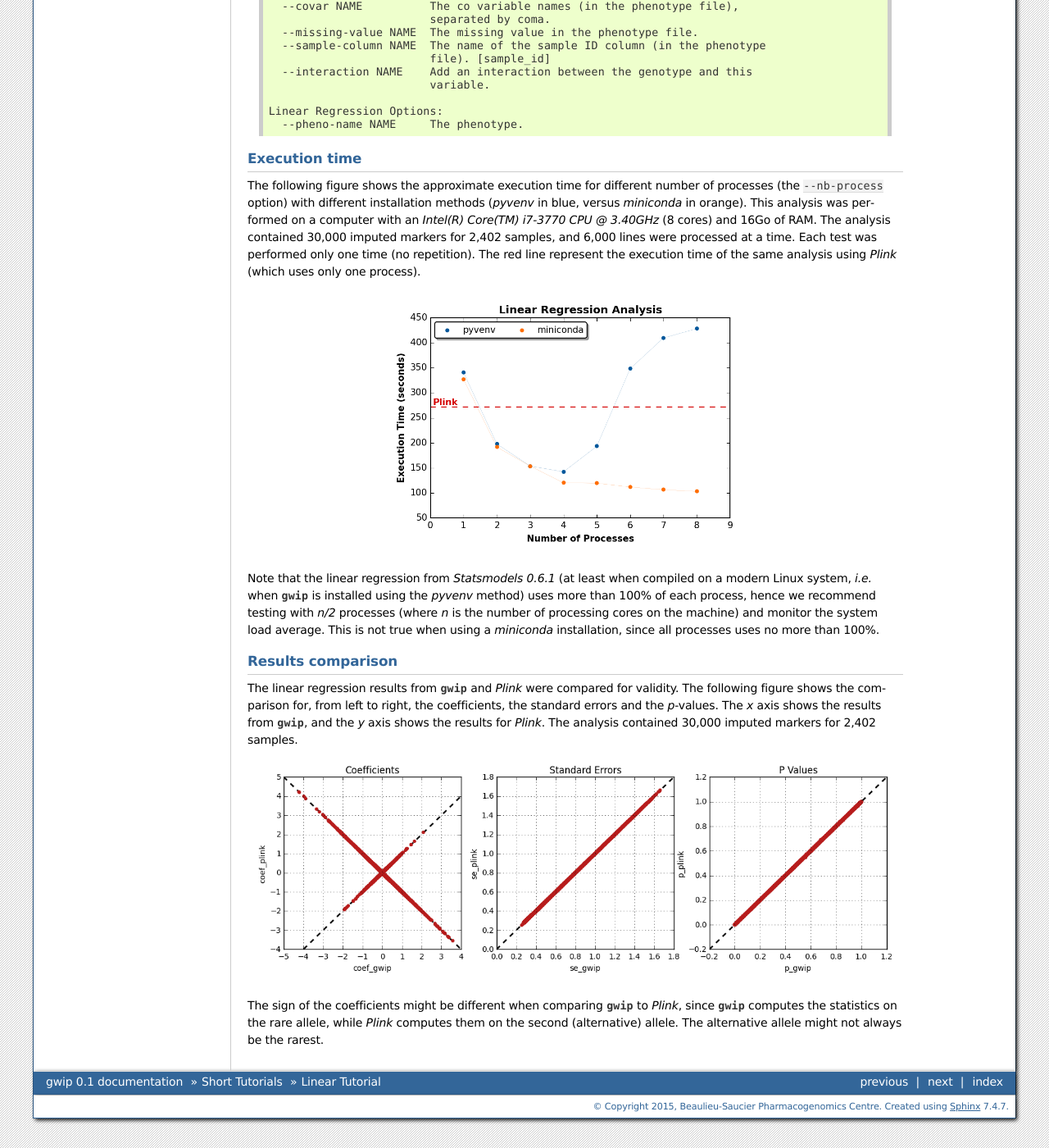
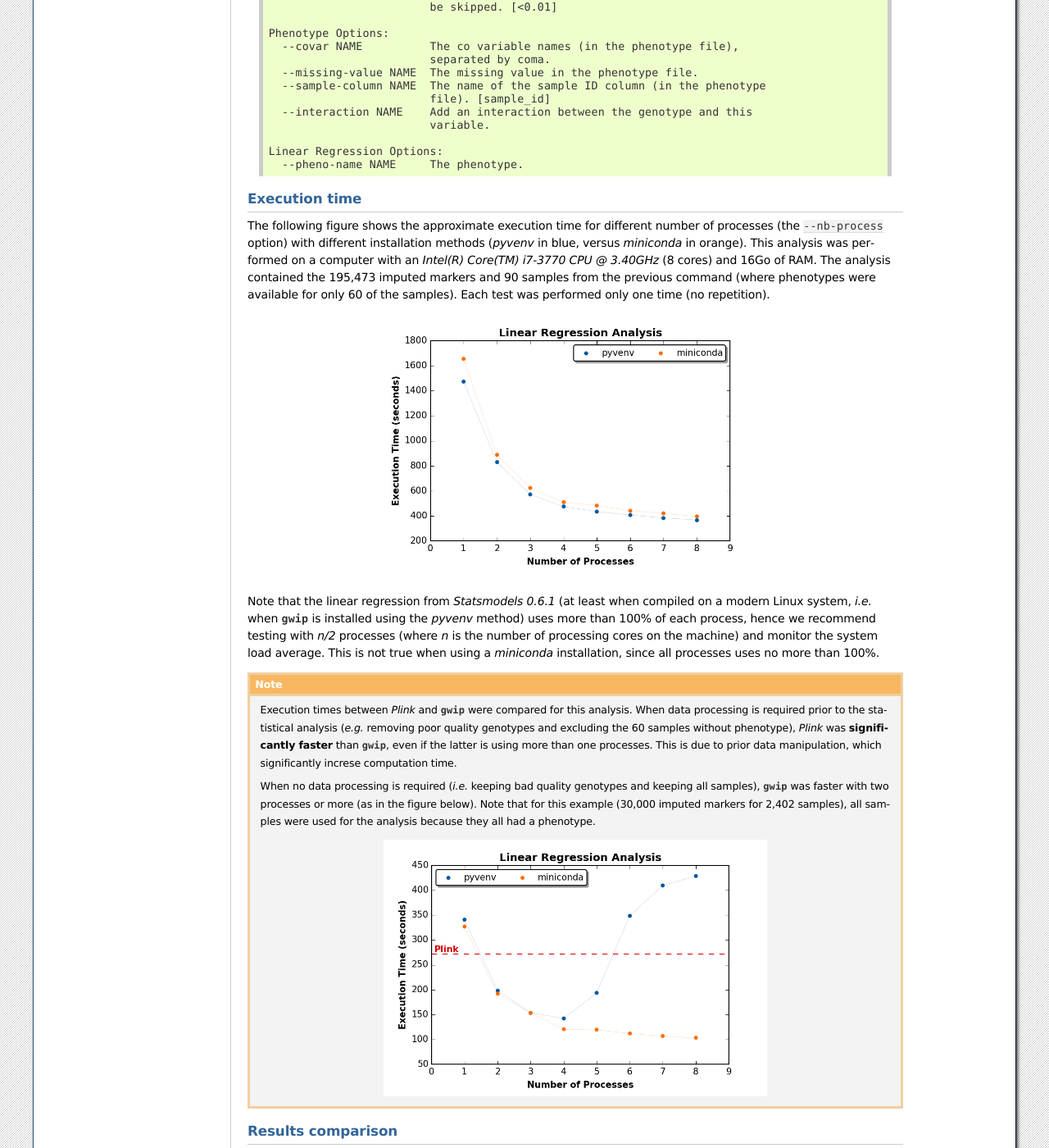
Before and after one commit to pgxcentre/genipe, a Sphinx documentation site: the page built from docs/tutorials/tutorial_linear.rst, in a window 1280 px wide and 1400 px high, scrolled down 3858 px. Shown: the whole window at 82% size. Built offline with Sphinx 7.4.7, drawn with Linux system fonts in a browser that asks for light colours; some of the changed text lies outside the part shown.

Commit message:
Linear tutorial now completed

```diff
--- a/docs/tutorials/tutorial_linear.rst
+++ b/docs/tutorials/tutorial_linear.rst
@@ -115,7 +111,8 @@
    ...
 
 We provide a *dummy* phenotype file (where values, except for ``Gender``, were
-randomly generated). The following command should download the phenotype file.
+randomly generated for 60 founders of the dataset). The following command
+should download the phenotype file.
 
 .. code-block:: bash
 
@@ -175,6 +172,14 @@
 :ref:`lin-tut-usage` section. The number of process to use might differ
 according to the installation type and to the computer/server. See the
 :ref:`lin-tut-execution-time` section for more information.
+
+.. note::
+
+   Analysis will be performed only on samples whitout missing data (phenotype,
+   gender, variables, etc).
+
+   By default, the analysis is performed by removing low quality genotypes
+   (using a probability threshold of 0.9, the ``--prob`` option).
 
 
 .. _lin-tut-output-files:
@@ -292,10 +297,9 @@
 of processes (the ``--nb-process`` option) with different installation methods
 (*pyvenv* in blue, versus *miniconda* in orange). This analysis was performed
 on a computer with an *Intel(R) Core(TM) i7-3770 CPU @ 3.40GHz* (8 cores) and
-16Go of RAM. The analysis contained 30,000 imputed markers for 2,402 samples,
-and 6,000 lines were processed at a time. Each test was performed only one time
-(no repetition). The red line represent the execution time of the same analysis
-using *Plink* (which uses only one process).
+16Go of RAM. The analysis contained the 195,473 imputed markers and 90 samples
+from the previous command (where phenotypes were available for only 60 of the
+samples). Each test was performed only one time (no repetition).
 
 .. _linear_exec_time:
 
@@ -312,6 +316,28 @@
 when using a *miniconda* installation, since all processes uses no more than
 100%.
 
+.. note::
+
+   Execution times between *Plink* and :py:mod:`gwip` were compared for this
+   analysis. When data processing is required prior to the statistical analysis
+   (*e.g.* removing poor quality genotypes and excluding the 60 samples without
+   phenotype), *Plink* was **significantly faster** than :py:mod:`gwip`, even
+   if the latter is using more than one processes. This is due to prior data
+   manipulation, which significantly increse computation time.
+
+   When no data processing is required (*i.e.* keeping bad quality genotypes
+   and keeping all samples), :py:mod:`gwip` was faster with two processes or
+   more (as in the figure below). Note that for this example (30,000 imputed
+   markers for 2,402 samples), all samples were used for the analysis because
+   they all had a phenotype.
+
+   .. _linear_exec_time_plink:
+
+   .. figure:: ../_static/images/Linear_Walltime_Plink.png
+       :align: center
+       :width: 60%
+       :alt: Linear regression execution time vs number of processes (Plink).
+
 
 .. _lin-tut-comparison:
 
@@ -322,14 +348,37 @@
 validity. The following figure shows the comparison for, from left to right,
 the coefficients, the standard errors and the *p*-values. The *x* axis shows
 the results from :py:mod:`gwip`, and the *y* axis shows the results for
-*Plink*. The analysis contained 30,000 imputed markers for 2,402 samples.
+*Plink*. This comparison includes 163,670 "good" imputed markers, analyzed for
+60 samples (*i.e* results from this tutorial). Note that for this comparison,
+the **probability threshold** (``--prob``) **was changed from 0.9 to 0** to
+*imitate* *Plink* analysis (see note below for more information).
 
-.. figure:: ../_static/images/Linear_Diff.png
+.. figure:: ../_static/images/Linear_Diff_Prob0.png
    :align: center
    :width: 100%
-   :alt: Linear regression comparison between gwip and Plink
+   :alt: Linear regression comparison between gwip and Plink (probability of 0)
 
-The sign of the coefficients might be different when comparing :py:mod:`gwip`
-to *Plink*, since :py:mod:`gwip` computes the statistics on the rare allele,
-while *Plink* computes them on the second (alternative) allele. The alternative
-allele might not always be the rarest.
+.. note::
+
+   The sign of the coefficients might be different when comparing
+   :py:mod:`gwip` to *Plink*, since :py:mod:`gwip` computes the statistics on
+   the rare allele, while *Plink* computes them on the second (alternative)
+   allele. The alternative allele might not always be the rarest.
+
+.. note::
+
+   By default, :py:mod:`gwip` excludes samples with a maximum probability lower
+   than 0.9 (the ``--prob`` option), while *Plink* keeps all the samples for
+   the analysis. In order to get the same results as *Plink*, the analysis must
+   be done with a probability threshold of 0 (*i.e.* ``--prob 0``, keeping all
+   imputed genotypes including those with poor quality). This is what was done
+   for the previous figure.
+
+   The following figure shows the comparison between *Plink* and :py:mod:`gwip`
+   for the same analysis, but using the default probability threshold of 0.9
+   (excluding imputed genotypes with poor quality).
+
+   .. figure:: ../_static/images/Linear_Diff.png
+      :align: center
+      :width: 100%
+      :alt: Linear regression comparison between gwip and Plink
```
Also changed, not shown: other parts of docs/tutorials/tutorial_linear.rst (+1 -5 lines), docs/_static/images/Linear_Diff.png, docs/_static/images/Linear_Diff_Prob0.png (added), docs/_static/images/Linear_Walltime.png, docs/_static/images/Linear_Walltime_Plink.png (added).
